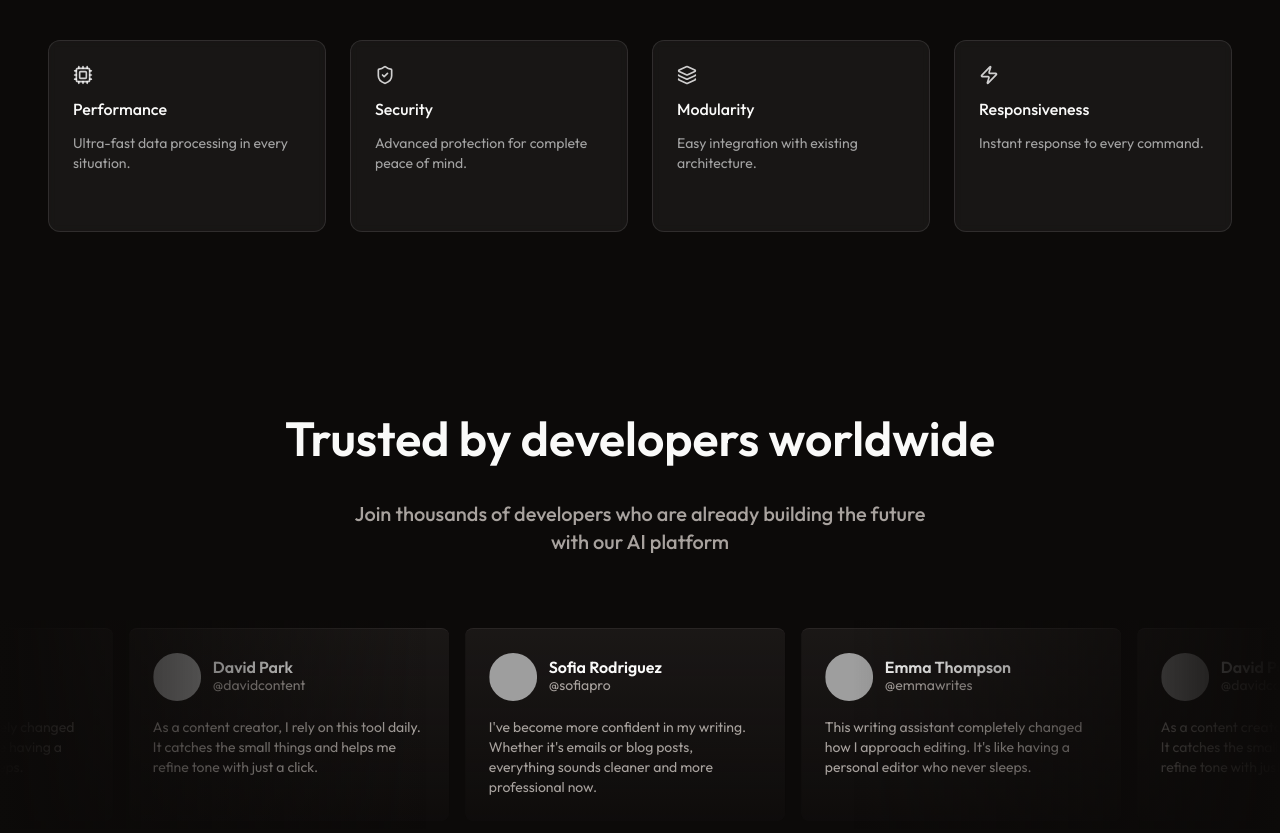
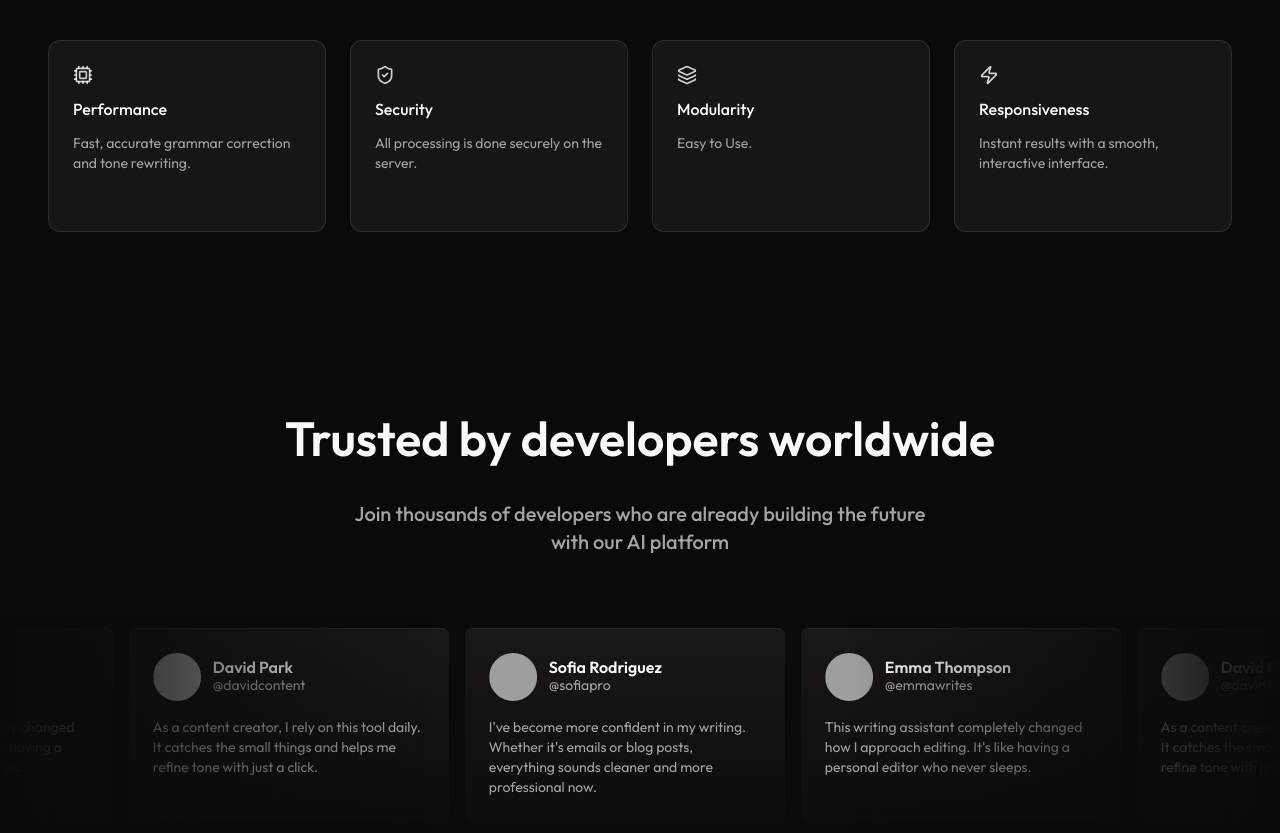
Before and after one commit to ravinder9280/fix-it, a Next.js app: page / in a window 1280 px wide. Shown: the part 1360-2193 px from the top of the page. Built offline with nearby package versions, Linux system fonts and the light colour scheme; no server answers; grey boxes are pictures that could not be loaded.

Commit message:
fix: type-errors

```diff
--- a/components/feature.tsx
+++ b/components/feature.tsx
@@ -1,29 +1,28 @@
 
 import {  Cpu, ShieldCheck, Layers, Zap} from "lucide-react";
-
 const features = [
     {
         icon: Cpu,
         title: "Performance",
-        description: "Ultra-fast data processing in every situation.",
+        description: "Fast, accurate grammar correction and tone rewriting.",
     },
     {
         icon: ShieldCheck,
         title: "Security",
-        description: "Advanced protection for complete peace of mind.",
+        description: "All processing is done securely on the server.",
     },
     {
         icon: Layers,
         title: "Modularity",
-        description: "Easy integration with existing architecture.",
+        description: "Easy to Use.",
     },
     {
         icon: Zap,
         title: "Responsiveness",
-        description: "Instant response to every command.",
+        description: "Instant results with a smooth, interactive interface.",
     },
+];
 
-];
 
 export default function Feature() {
     return (
```
